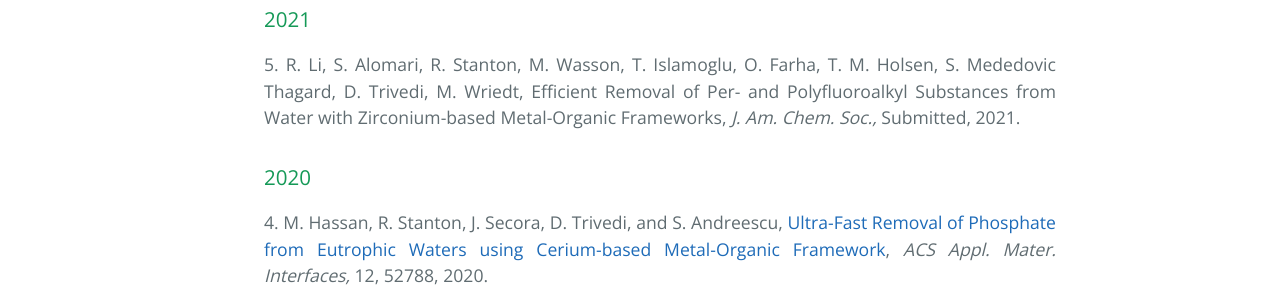
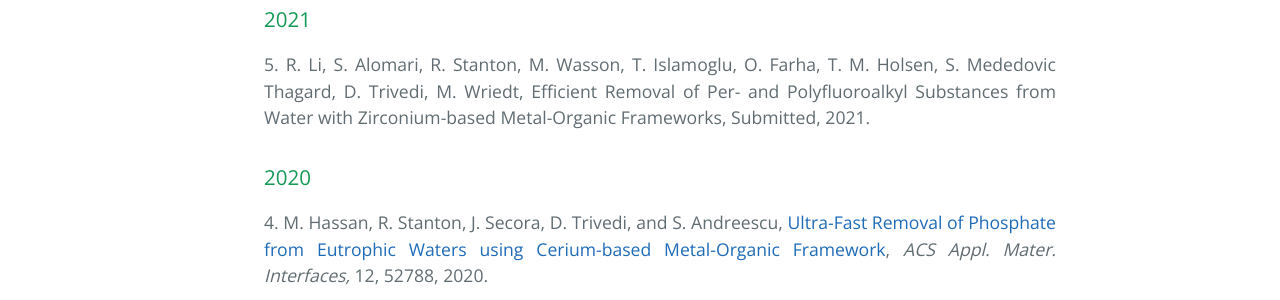
Before and after one commit to dharatrivedi/dharatrivedi.github.io, a Jekyll site: the page built from publication.html, in a window 1280 px wide. Shown: the part 504-804 px from the top of the page. Built offline with Jekyll 4.4.1, drawn with Linux system fonts in a browser that asks for light colours.

Commit message:
Update publication.html

```diff
--- a/publication.html
+++ b/publication.html
@@ -8,7 +8,7 @@
   <ul class="clearfix" style="text-align:justify">
     <h2>Publications at Clarkson University</h2>
     <h3>2021</h3>
-      5. R. Li, S. Alomari, R. Stanton, M. Wasson, T. Islamoglu, O. Farha, T. M. Holsen, S. Mededovic Thagard, D. Trivedi, M. Wriedt, Efficient Removal of Per- and Polyfluoroalkyl Substances from Water with Zirconium-based Metal-Organic Frameworks, <i> J. Am. Chem. Soc.,</i> Submitted, 2021.<br />
+      5. R. Li, S. Alomari, R. Stanton, M. Wasson, T. Islamoglu, O. Farha, T. M. Holsen, S. Mededovic Thagard, D. Trivedi, M. Wriedt, Efficient Removal of Per- and Polyfluoroalkyl Substances from Water with Zirconium-based Metal-Organic Frameworks, Submitted, 2021.<br />
       <p> </p>
     <h3>2020</h3>
       4. M. Hassan, R. Stanton, J. Secora, D. Trivedi, and S. Andreescu, <a href="https://doi.org/10.1021/acsami.0c16477"> Ultra-Fast Removal of Phosphate from Eutrophic Waters using Cerium-based Metal-Organic Framework</a>, <i> ACS Appl. Mater. Interfaces,</i> 12, 52788, 2020.<br />
```
